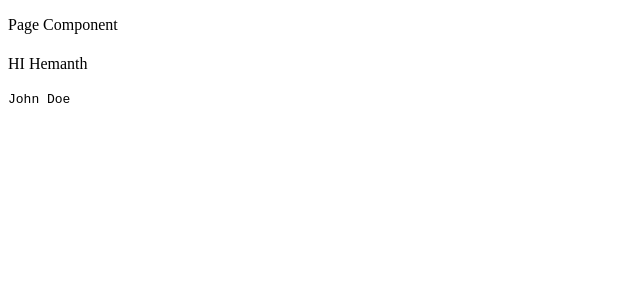
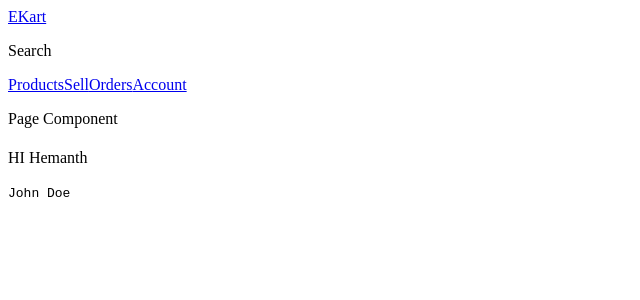
Before and after one commit to Hemanth-002/ecom, a Next.js app in the folder client/: page / in a window 1280 px wide. Shown: the top 300 px of the page, without its empty margins (0-640 px from the left). Built offline with nearby package versions, Linux system fonts and the light colour scheme.

Commit message:
Feat: Header & NavBar

```diff
--- /dev/null
+++ b/client/components/Header.js
@@ -0,0 +1,18 @@
+import Link from "next/link";
+import Navbar from "./NavBar";
+
+const Header = () => {
+  return (
+    <header>
+      <div className="bar">
+        <Link href="/">EKart</Link>
+      </div>
+      <div className="sub-bar">
+        <p>Search</p>
+      </div>
+      <Navbar />
+    </header>
+  );
+};
+
+export default Header;
--- /dev/null
+++ b/client/components/Navbar.js
@@ -0,0 +1,14 @@
+import Link from "next/link";
+
+const Navbar = () => {
+  return (
+    <nav>
+      <Link href="/products">Products</Link>
+      <Link href="/sell">Sell</Link>
+      <Link href="/orders">Orders</Link>
+      <Link href="/account">Account</Link>
+    </nav>
+  );
+};
+
+export default Navbar;
--- a/client/components/Page.js
+++ b/client/components/Page.js
@@ -1,8 +1,10 @@
 import React from "react";
+import Header from "./Header";
 
 const Page = ({ children, type }) => {
   return (
     <div>
+      <Header />
       <p>Page Component</p>
       <h1>{type}</h1>
       {children}
--- a/client/package.json
+++ b/client/package.json
@@ -10,6 +10,7 @@
     "lint": "next lint"
   },
   "dependencies": {
+    "@next/eslint-plugin-next": "^13.5.4",
     "next": "13.5.4",
     "react": "^18",
     "react-dom": "^18",
```
Also changed, not shown: 2 other files (tests, documents, lock files or other folders).
